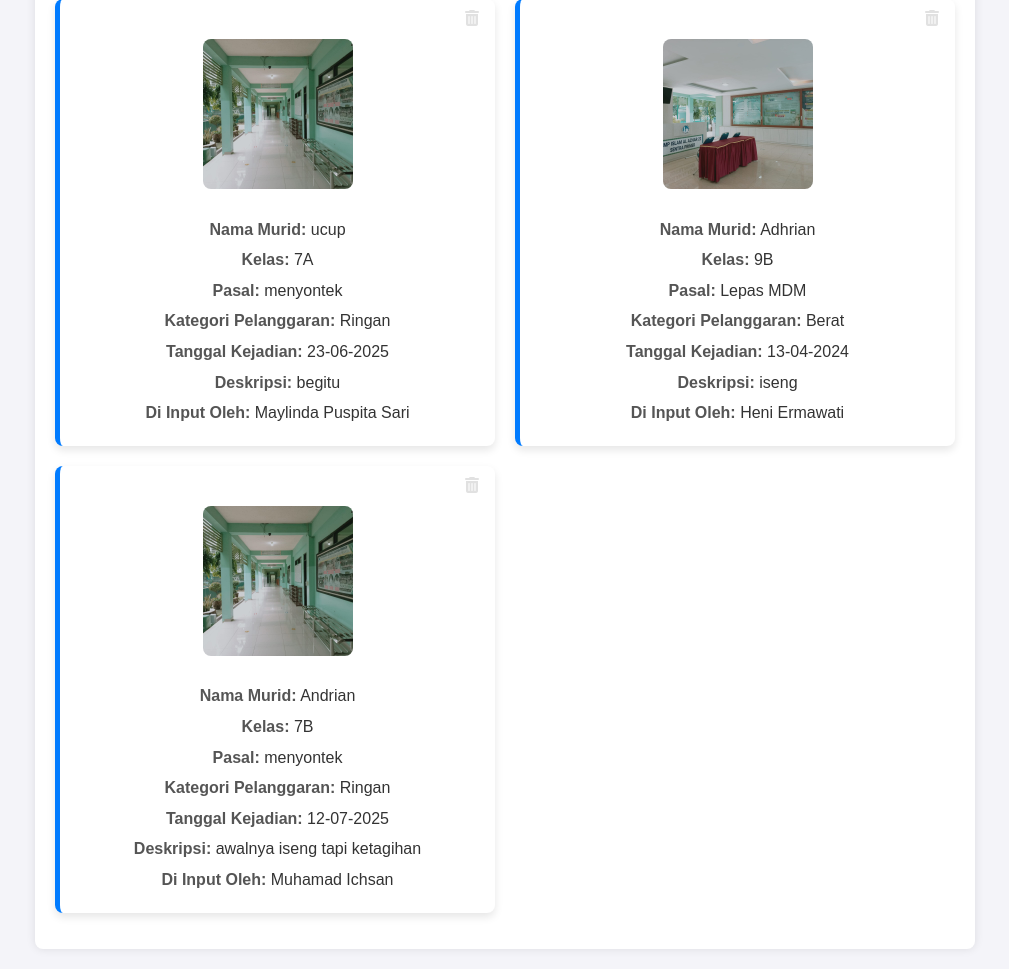
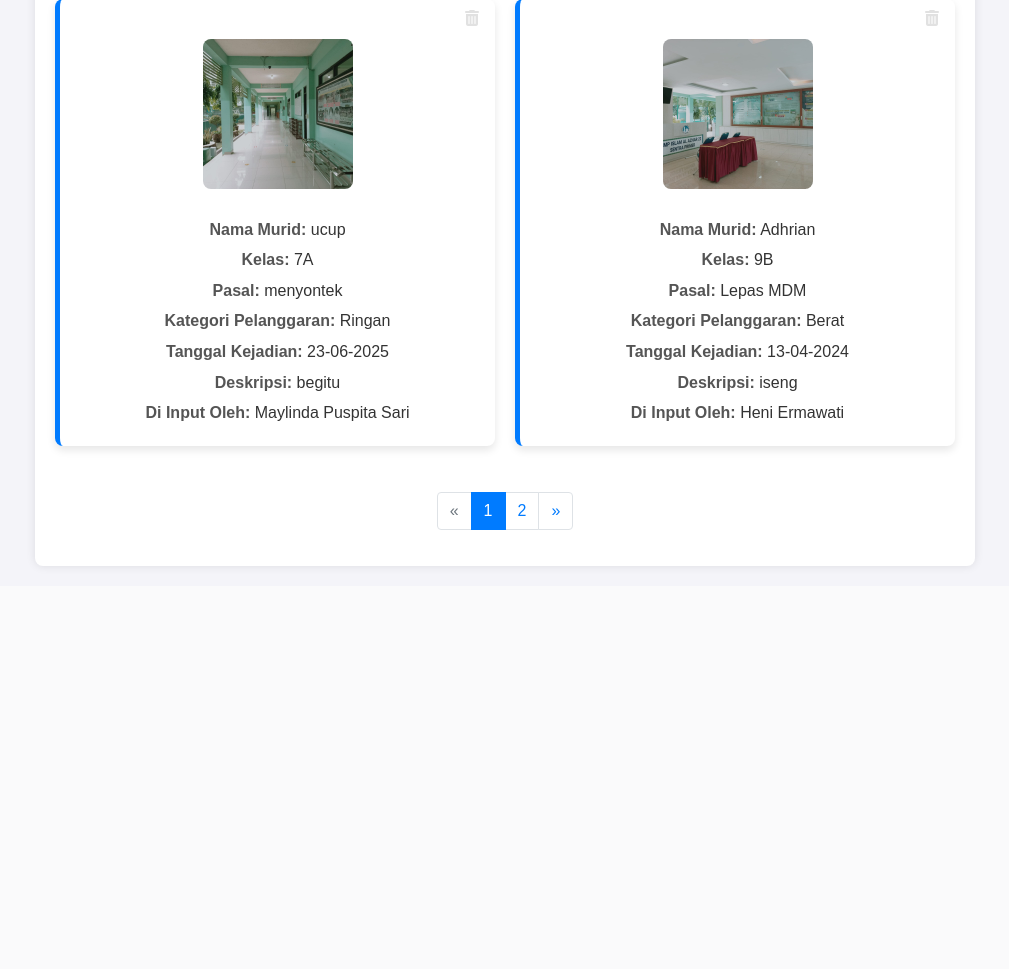
Before and after one commit to alaihsan/tansealsen-1.0, a Flask app: page / in a window 1280 px wide. Shown: the part 2056-3025 px from the top of the page, without its empty margins (135-1144 px from the left). After the commit the page ends 2625 px from the top, so only its background shows below. Run offline with Flask 3, Linux system fonts and the light colour scheme; the visitor is signed in with stand-in values (Sample User, id 1); grey boxes labelled with a size stand in for pictures from a placeholder-image service; some libraries are stand-ins or nearby versions.

Commit message:
add paging

```diff
--- a/my_app/app.py
+++ b/my_app/app.py
@@ -16,6 +16,7 @@ UPLOAD_FOLDER = os.path.join(app.root_path, 'static', 'uploads')
 app.config['UPLOAD_FOLDER'] = UPLOAD_FOLDER
 app.config['MAX_CONTENT_LENGTH'] = 16 * 1024 * 1024
 ALLOWED_EXTENSIONS = {'png', 'jpg', 'jpeg', 'gif'}
+PER_PAGE = 10 # Menentukan jumlah item per halaman
 
 # Inisialisasi objek database SQLAlchemy
 db = SQLAlchemy(app)
@@ -27,15 +28,11 @@ class Pelanggaran(db.Model):
     kelas = db.Column(db.String(50), nullable=False)
     pasal = db.Column(db.String(100), nullable=False)
     kategori_pelanggaran = db.Column(db.String(50), nullable=False)
-    # Kolom tanggal diubah menjadi input manual
     tanggal_kejadian = db.Column(db.String(50), nullable=False)
     deskripsi = db.Column(db.Text, nullable=True)
     bukti_file = db.Column(db.String(255), nullable=True)
-    # Kolom baru untuk nama penginput
     di_input_oleh = db.Column(db.String(100), nullable=False)
-    # Menambahkan tanggal pencatatan otomatis
     tanggal_dicatat = db.Column(db.DateTime, nullable=False, default=datetime.utcnow)
-
 
     def __repr__(self):
         return f"Pelanggaran('{self.nama_murid}', '{self.pasal}', '{self.tanggal_kejadian}')"
@@ -71,9 +68,13 @@ def index():
     if not session.get('logged_in'):
         flash('Anda harus login untuk mengakses halaman ini.', 'danger')
         return redirect(url_for('login'))
-    # Mengurutkan berdasarkan tanggal kejadian yang dicatat
-    pelanggaran = Pelanggaran.query.order_by(Pelanggaran.tanggal_dicatat.desc()).all()
-    return render_template('index.html', pelanggaran=pelanggaran)
+
+    # Logika Paging
+    page = request.args.get('page', 1, type=int)
+    pelanggaran_pagination = Pelanggaran.query.order_by(Pelanggaran.tanggal_dicatat.desc()).paginate(
+        page=page, per_page=PER_PAGE
+    )
+    return render_template('index.html', pelanggaran_pagination=pelanggaran_pagination)
 
 @app.route('/add', methods=['GET', 'POST'])
 def add_violation():
--- a/my_app/static/css/style.css
+++ b/my_app/static/css/style.css
@@ -6,16 +6,18 @@ body {
     line-height: 1.6;
     margin: 0;
     padding: 20px;
+    transition: padding 0.3s ease; /* Transisi untuk responsif */
 }
 
 .container {
     max-width: 900px;
     margin: auto;
-    overflow: auto;
+    overflow: visible; /* Diubah agar shadow tidak terpotong */
     padding: 20px;
     background: #fff;
     border-radius: 8px;
     box-shadow: 0 0 10px rgba(0, 0, 0, 0.1);
+    transition: padding 0.3s ease; /* Transisi untuk responsif */
 }
 
 h1 {
@@ -165,6 +167,7 @@ h1 {
     cursor: pointer;
     opacity: 0.5;
     transition: all 0.3s ease;
+    z-index: 2;
 }
 
 .violation-item:hover .delete-icon-btn {
@@ -252,99 +255,155 @@ h1 {
 .btn-danger:hover { background-color: #c82333; }
 .btn-danger:disabled { background-color: #e9ecef; color: #6c757d; cursor: not-allowed; opacity: 0.7; }
 .modal-caption { margin: auto; display: block; width: 80%; max-width: 700px; text-align: center; color: #ccc; padding: 10px 0; height: 150px; }
-.close-button { position: absolute; top: 15px; right: 35px; color: #f1f1f1; font-size: 40px; font-weight: bold; transition: 0.3s; cursor: pointer; }
+.close-button { position: absolute; top: 15px; right: 35px; color: #f1f1f1; font-size: 40px; font-weight: bold; transition: 0.3s; cursor: pointer; z-index: 1001; }
 .download-button { position: absolute; bottom: 15px; right: 35px; color: #f1f1f1; background-color: #007bff; padding: 10px 15px; border-radius: 5px; text-decoration: none; font-size: 16px; }
 .download-button:hover { background-color: #0056b3; }
 .form-group{margin-bottom:15px}.form-group label{display:block;margin-bottom:5px;font-weight:700}.form-group input[type=text],.form-group textarea,.form-group select{width:100%;padding:10px;border:1px solid #ddd;border-radius:4px;box-sizing:border-box}.form-group textarea{height:100px;resize:vertical}.button-group{margin-top:20px}button[type=submit]{background:#007bff;color:#fff;padding:10px 20px;border:none;border-radius:5px;cursor:pointer;font-size:16px}button[type=submit]:hover{background:#0056b3}.back-link{display:inline-block;margin-left:10px;color:#555;text-decoration:none}.back-link:hover{text-decoration:underline}
 
 /* ================================== */
-/* --- GAYA HALAMAN LOGIN BARU --- */
+/* --- GAYA HALAMAN LOGIN --- */
 /* ================================== */
+body.login-body { padding: 0; background: linear-gradient(135deg, #667eea 0%, #764ba2 100%); display: flex; flex-direction: column; justify-content: center; align-items: center; min-height: 100vh; }
+.login-card { background: white; padding: 40px; border-radius: 15px; box-shadow: 0 10px 25px rgba(0, 0, 0, 0.1); width: 100%; max-width: 450px; box-sizing: border-box; text-align: center; }
+.login-logo { font-size: 50px; color: #667eea; margin-bottom: 15px; }
+.app-title { font-size: 24px; font-weight: bold; color: #333; margin: 0; }
+.app-subtitle { font-size: 20px; font-weight: normal; color: #555; margin: 0 0 25px 0; }
+.login-header { font-size: 22px; color: #444; margin-bottom: 20px; font-weight: 500; }
+.login-card .flash-container { width: 100%; text-align: left; }
+.login-card .flash-message { width: auto; box-sizing: border-box; font-size: 14px; text-align: center; }
+.input-group { position: relative; margin-bottom: 20px; }
+.input-group i { position: absolute; left: 15px; top: 50%; transform: translateY(-50%); color: #aaa; }
+.input-group input { width: 100%; padding: 12px 15px 12px 45px; border: 1px solid #ddd; border-radius: 8px; box-sizing: border-box; transition: border-color 0.3s ease; }
+.input-group input:focus { outline: none; border-color: #667eea; }
+.btn-login { width: 100%; padding: 12px; border: none; border-radius: 8px; background: linear-gradient(135deg, #667eea 0%, #764ba2 100%); color: white; font-size: 16px; font-weight: bold; cursor: pointer; transition: opacity 0.3s ease; }
+.btn-login:hover { opacity: 0.9; }
 
-/* Menghapus padding default jika body adalah login-body */
-body.login-body {
-    padding: 0;
-    background: linear-gradient(135deg, #667eea 0%, #764ba2 100%);
+/* ================================================== */
+/* ---       GAYA NAVIGASI PAGING          --- */
+/* ================================================== */
+.pagination-nav {
     display: flex;
     justify-content: center;
-    align-items: center;
-    min-height: 100vh;
+    margin-top: 30px;
+}
+.pagination {
+    display: flex;
+    padding-left: 0;
+    list-style: none;
+    border-radius: .25rem;
+}
+.page-item .page-link {
+    position: relative;
+    display: block;
+    padding: .5rem .75rem;
+    margin-left: -1px;
+    line-height: 1.25;
+    color: #007bff;
+    background-color: #fff;
+    border: 1px solid #dee2e6;
+    text-decoration: none;
+    transition: all .3s ease;
+}
+.page-item:first-child .page-link {
+    margin-left: 0;
+    border-top-left-radius: .25rem;
+    border-bottom-left-radius: .25rem;
+}
+.page-item:last-child .page-link {
+    border-top-right-radius: .25rem;
+    border-bottom-right-radius: .25rem;
+}
+.page-item.active .page-link {
+    z-index: 1;
+    color: #fff;
+    background-color: #007bff;
+    border-color: #007bff;
+}
+.page-item.disabled .page-link {
+    color: #6c757d;
+    pointer-events: none;
+    cursor: auto;
+    background-color: #fff;
+    border-color: #dee2e6;
+}
+.page-item:not(.disabled) .page-link:hover {
+    color: #0056b3;
+    background-color: #e9ecef;
+    border-color: #dee2e6;
+}
+/* Efek transisi untuk list */
+@keyframes fadeIn {
+    from { opacity: 0; transform: translateY(15px); }
+    to { opacity: 1; transform: translateY(0); }
+}
+.violation-list.fade-in {
+    animation: fadeIn 0.5s ease-out forwards;
 }
 
-.login-card {
-    background: white;
-    padding: 40px;
-    border-radius: 15px;
-    box-shadow: 0 10px 25px rgba(0, 0, 0, 0.1);
+/* ================================================== */
+/* ---        GAYA RESPONSIVE (MOBILE VIEW)       --- */
+/* ================================================== */
+@media (max-width: 768px) {
+    /* Mengurangi padding utama */
+    body {
+        padding: 10px;
+    }
+    .container {
+        padding: 15px;
+    }
+    /* Toolbar ditumpuk secara vertikal */
+    .toolbar {
+        flex-direction: column;
+        align-items: stretch; /* Membuat semua item selebar kontainer */
+        gap: 20px;
+    }
+    .toolbar-actions,
+    .toolbar-options {
+        justify-content: center; /* Tombol jadi di tengah */
+        flex-wrap: wrap;
+    }
+    .search-container {
+        order: -1; /* Pindahkan kotak pencarian ke paling atas */
         width: 100%;
-    max-width: 400px;
-    box-sizing: border-box;
+        max-width: 100%;
+    }
+    /* Tampilan kartu menjadi 1 kolom */
+    .violation-list.card-view {
+        gap: 15px;
+    }
+    .card-view .violation-item {
+        flex-basis: 100%; /* Setiap kartu jadi 1 baris penuh */
+    }
+    /* Tampilan daftar ditumpuk */
+    .list-view .violation-item {
+        flex-direction: column;
         text-align: center;
     }
-
-.login-logo {
-    font-size: 50px;
-    color: #667eea;
-    margin-bottom: 20px;
+    .list-view .violation-item img,
+    .list-view .image-thumbnail img {
+        margin-right: 0;
+        margin-bottom: 15px;
     }
-
-.login-card h2 {
-    margin-bottom: 20px;
-    color: #333;
+    /* Penyesuaian halaman login di layar kecil */
+    .login-card {
+        padding: 25px;
+        margin: 15px;
     }
-
-.login-card .flash-container {
+    .app-title {
+        font-size: 22px;
+    }
+    .app-subtitle {
+        font-size: 18px;
+    }
+    /* Penyesuaian modal di layar kecil */
+    .modal-content-dialog {
+        padding: 20px;
+        margin: 20px 10px;
+    }
+    .modal-buttons {
+        flex-direction: column-reverse; /* Tombol ditumpuk, Batal di atas */
+    }
+    .modal-btn {
         width: 100%;
-    text-align: left;
     }
-
-.login-card .flash-message {
-    width: auto; /* Biarkan lebarnya menyesuaikan */
-    box-sizing: border-box;
-    font-size: 14px;
-    text-align: center;
 }
-
-.input-group {
-    position: relative;
-    margin-bottom: 20px;
-}
-
-.input-group i {
-    position: absolute;
-    left: 15px;
-    top: 50%;
-    transform: translateY(-50%);
-    color: #aaa;
-}
-
-.input-group input {
-    width: 100%;
-    padding: 12px 15px 12px 45px; /* Beri ruang untuk ikon */
-    border: 1px solid #ddd;
-    border-radius: 8px;
-    box-sizing: border-box;
-    transition: border-color 0.3s ease;
-}
-
-.input-group input:focus {
-    outline: none;
-    border-color: #667eea;
-}
-
-.btn-login {
-    width: 100%;
-    padding: 12px;
-    border: none;
-    border-radius: 8px;
-    background: linear-gradient(135deg, #667eea 0%, #764ba2 100%);
-    color: white;
-    font-size: 16px;
-    font-weight: bold;
-    cursor: pointer;
-    transition: opacity 0.3s ease;
-}
-
-.btn-login:hover {
-    opacity: 0.9;
-}
--- a/my_app/static/js/main.js
+++ b/my_app/static/js/main.js
@@ -1,4 +1,26 @@
 document.addEventListener('DOMContentLoaded', () => {
+    // Terapkan efek fade-in pada daftar pelanggaran saat halaman dimuat
+    const violationList = document.querySelector('.violation-list');
+    if (violationList) {
+        violationList.classList.add('fade-in');
+    }
+
+    // --- Inisialisasi Date Picker BARU ---
+    const datePickerInput = document.getElementById('tanggal_kejadian');
+    if (datePickerInput) {
+        flatpickr(datePickerInput, {
+            // Menggunakan lokalisasi Bahasa Indonesia
+            "locale": "id",
+            // Format tanggal yang diinginkan: 20 Mei 1992
+            dateFormat: "d F Y",
+            // Set tanggal default ke hari ini
+            defaultDate: "today",
+            // Menonaktifkan tanggal di masa depan
+            maxDate: "today"
+        });
+    }
+
+
     // --- Logika untuk Modal Gambar Fullscreen ---
     const imageThumbnails = document.querySelectorAll('.image-thumbnail');
     const fullscreenModal = document.getElementById('fullscreenModal');
@@ -13,7 +35,7 @@ document.addEventListener('DOMContentLoaded', () => {
             fullscreenModal.style.display = 'block';
             const fullImageUrl = this.getAttribute('data-full-image');
             modalImg.src = fullImageUrl;
-            const details = this.nextElementSibling.innerHTML;
+            const details = this.closest('.violation-item').querySelector('.violation-details').innerHTML;
             captionText.innerHTML = details;
             downloadButton.href = fullImageUrl;
             downloadButton.download = fullImageUrl.split('/').pop();
@@ -27,7 +49,6 @@ document.addEventListener('DOMContentLoaded', () => {
     }
 
     if (fullscreenModal) {
-        // Menutup modal jika klik di luar gambar
         fullscreenModal.addEventListener('click', function(e) {
             if (e.target === fullscreenModal) {
                 fullscreenModal.style.display = 'none';
@@ -36,7 +57,6 @@ document.addEventListener('DOMContentLoaded', () => {
     }
 
     // --- Logika untuk Pengalih Tampilan (View Switcher) ---
-    const violationList = document.querySelector('.violation-list');
     const viewCardBtn = document.getElementById('view-card-btn');
     const viewListBtn = document.getElementById('view-list-btn');
     const transitionTime = 400;
@@ -59,6 +79,7 @@ document.addEventListener('DOMContentLoaded', () => {
     // --- Logika untuk Filter Pencarian ---
     const searchInput = document.getElementById('searchInput');
     const noResultsMessage = document.getElementById('no-results-message');
+    const paginationNav = document.querySelector('.pagination-nav');
 
     if (searchInput) {
         searchInput.addEventListener('input', function() {
@@ -80,10 +101,13 @@ document.addEventListener('DOMContentLoaded', () => {
             if (noResultsMessage) {
                 noResultsMessage.style.display = (visibleCount === 0 && items.length > 0) ? 'block' : 'none';
             }
+            if(paginationNav){
+                paginationNav.style.display = searchTerm ? 'none' : '';
+            }
         });
     }
 
-    // --- Logika BARU untuk Konfirmasi Hapus ---
+    // --- Logika untuk Konfirmasi Hapus ---
     const deleteModal = document.getElementById('deleteConfirmModal');
     const studentNameToDelete = document.getElementById('studentNameToDelete');
     const confirmInput = document.getElementById('deleteConfirmInput');
@@ -91,22 +115,19 @@ document.addEventListener('DOMContentLoaded', () => {
     const cancelBtn = document.getElementById('cancelDeleteBtn');
     let violationIdToDelete = null;
 
-    // Fungsi untuk membuka modal
     function openDeleteModal(id, studentName) {
         violationIdToDelete = id;
         studentNameToDelete.textContent = studentName;
-        confirmInput.value = ''; // Kosongkan input
-        confirmBtn.disabled = true; // Pastikan tombol hapus nonaktif
+        confirmInput.value = '';
+        confirmBtn.disabled = true;
         deleteModal.style.display = 'block';
         confirmInput.focus();
     }
 
-    // Fungsi untuk menutup modal
     function closeDeleteModal() {
         deleteModal.style.display = 'none';
     }
 
-    // Event listener untuk semua tombol hapus di kartu
     document.querySelectorAll('.delete-icon-btn').forEach(button => {
         button.addEventListener('click', function() {
             const violationItem = this.closest('.violation-item');
@@ -116,32 +137,25 @@ document.addEventListener('DOMContentLoaded', () => {
         });
     });
 
-    // Cek input konfirmasi
     if (confirmInput) {
         confirmInput.addEventListener('input', function() {
-            // Aktifkan tombol jika input sesuai (case-insensitive)
             confirmBtn.disabled = this.value.toUpperCase() !== 'SETUJU';
         });
     }
 
-    // Event listener untuk tombol Batal
     if (cancelBtn) cancelBtn.addEventListener('click', closeDeleteModal);
 
-    // Event listener untuk tombol Konfirmasi Hapus
     if (confirmBtn) {
         confirmBtn.addEventListener('click', function() {
             if (!violationIdToDelete) return;
 
-            // Kirim request DELETE ke server menggunakan Fetch API
             fetch(`/delete/${violationIdToDelete}`, {
-                method: 'POST', // Form di Flask biasanya menggunakan POST untuk delete
+                    method: 'POST',
                 })
                 .then(response => {
                     if (response.ok) {
-                    // Jika berhasil, refresh halaman untuk melihat perubahan
                         window.location.reload();
                     } else {
-                    // Jika gagal, tampilkan pesan error
                         alert('Gagal menghapus data. Silakan coba lagi.');
                         closeDeleteModal();
                     }
@@ -154,7 +168,6 @@ document.addEventListener('DOMContentLoaded', () => {
         });
     }
 
-    // Menutup modal jika klik di luar dialog
     if (deleteModal) {
         deleteModal.addEventListener('click', function(e) {
             if (e.target === deleteModal) {
--- a/my_app/templates/index.html
+++ b/my_app/templates/index.html
@@ -43,9 +43,9 @@
             <p>Tidak ada hasil yang cocok dengan pencarian Anda.</p>
         </div>
 
-        {% if pelanggaran %}
+        {% if pelanggaran_pagination.items %}
             <ul class="violation-list card-view">
-                {% for p in pelanggaran %}
+                {% for p in pelanggaran_pagination.items %}
                     <li class="violation-item" data-id="{{ p.id }}">
                         <button class="delete-icon-btn" title="Hapus Data">
                             <i class="fas fa-trash-alt"></i>
@@ -72,6 +72,29 @@
         {% else %}
             <p class="no-violations">Belum ada pelanggaran yang tercatat.</p>
         {% endif %}
+
+        {% if pelanggaran_pagination.pages > 1 %}
+        <nav class="pagination-nav">
+            <ul class="pagination">
+                <li class="page-item {{ 'disabled' if not pelanggaran_pagination.has_prev }}">
+                    <a class="page-link" href="{{ url_for('index', page=pelanggaran_pagination.prev_num) if pelanggaran_pagination.has_prev else '#' }}">&laquo;</a>
+                </li>
+                {% for page_num in pelanggaran_pagination.iter_pages(left_edge=1, right_edge=1, left_current=1, right_current=2) %}
+                    {% if page_num %}
+                        <li class="page-item {{ 'active' if page_num == pelanggaran_pagination.page }}">
+                            <a class="page-link" href="{{ url_for('index', page=page_num) }}">{{ page_num }}</a>
+                        </li>
+                    {% else %}
+                        <li class="page-item disabled"><span class="page-link">...</span></li>
+                    {% endif %}
+                {% endfor %}
+                <li class="page-item {{ 'disabled' if not pelanggaran_pagination.has_next }}">
+                    <a class="page-link" href="{{ url_for('index', page=pelanggaran_pagination.next_num) if pelanggaran_pagination.has_next else '#' }}">&raquo;</a>
+                </li>
+            </ul>
+        </nav>
+        {% endif %}
+
     </div>
 
     <div id="fullscreenModal" class="modal">
```
Also changed, not shown: my_app/templates/add_violation.html (+7 -1 lines), my_app/instance/site.db, my_app/static/uploads/0b546eaf-17af-4e85-9880-a05d80e7bc36.jpeg (added), my_app/static/uploads/4883758e-ad3c-48c3-b0ea-640e4b60f3fc.jpeg (added), my_app/static/uploads/8180fa60-d024-47e5-9c39-be5a75648997.jpeg (added), my_app/static/uploads/994d7bd6-456a-4099-84b7-cbbc4213789a.jpeg (added). Lines whose indentation alone changed are shown as unchanged.
